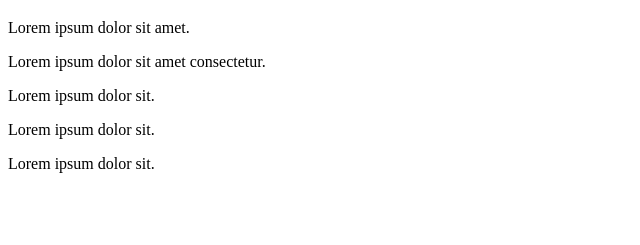
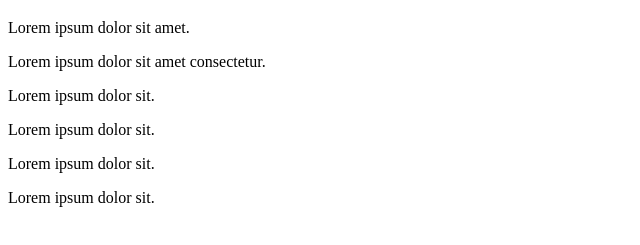
Before and after one commit to haroldsco/ClaseMartes, a plain HTML site: page index.html in a window 1280 px wide. Shown: the part 61-306 px from the top of the page, without its empty margins (0-640 px from the left). Drawn offline with Linux system fonts and the light colour scheme.

Commit message:
ultimo commit

```diff
--- a/index.html
+++ b/index.html
@@ -13,5 +13,8 @@
     <p>Lorem ipsum dolor sit.</p>
     <p>Lorem ipsum dolor sit.</p>
     <p>Lorem ipsum dolor sit.</p>
+    <p>
+        Lorem ipsum dolor sit.
+    </p>
 </body>
 </html>
```
